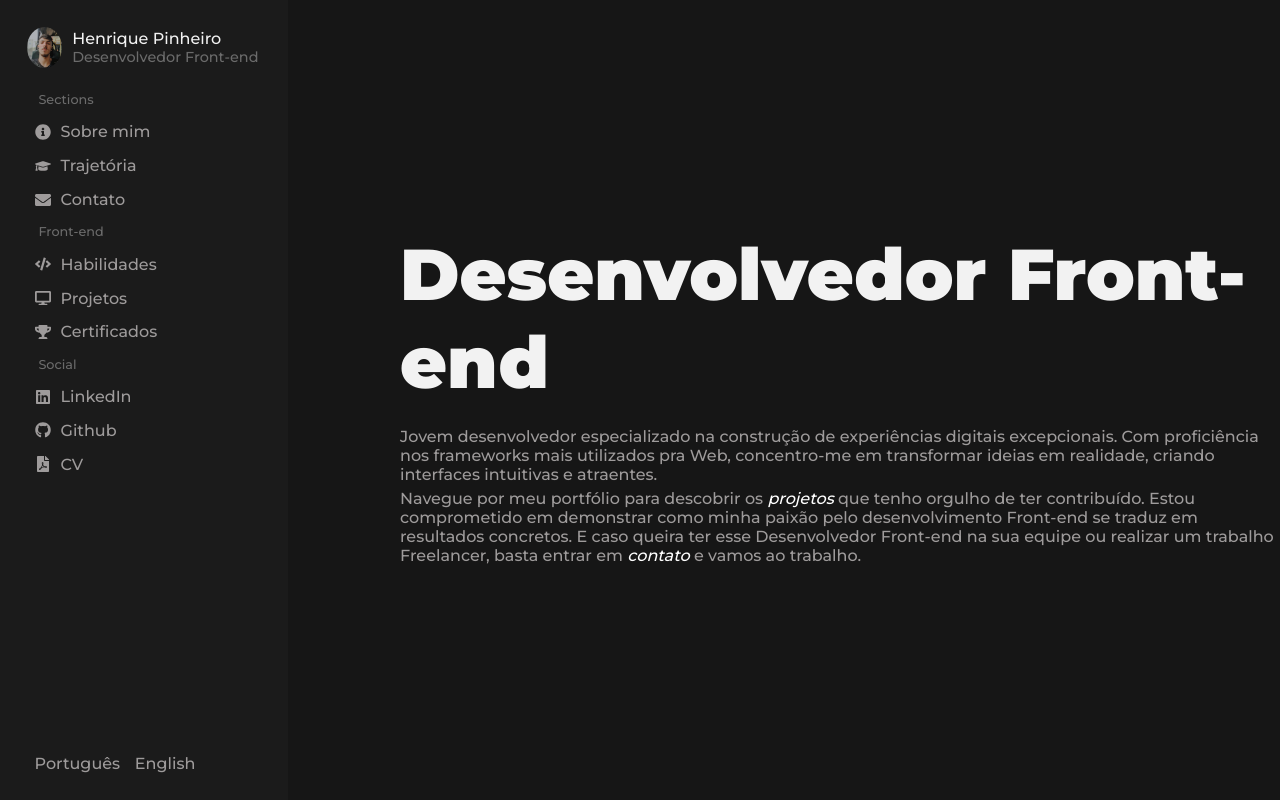
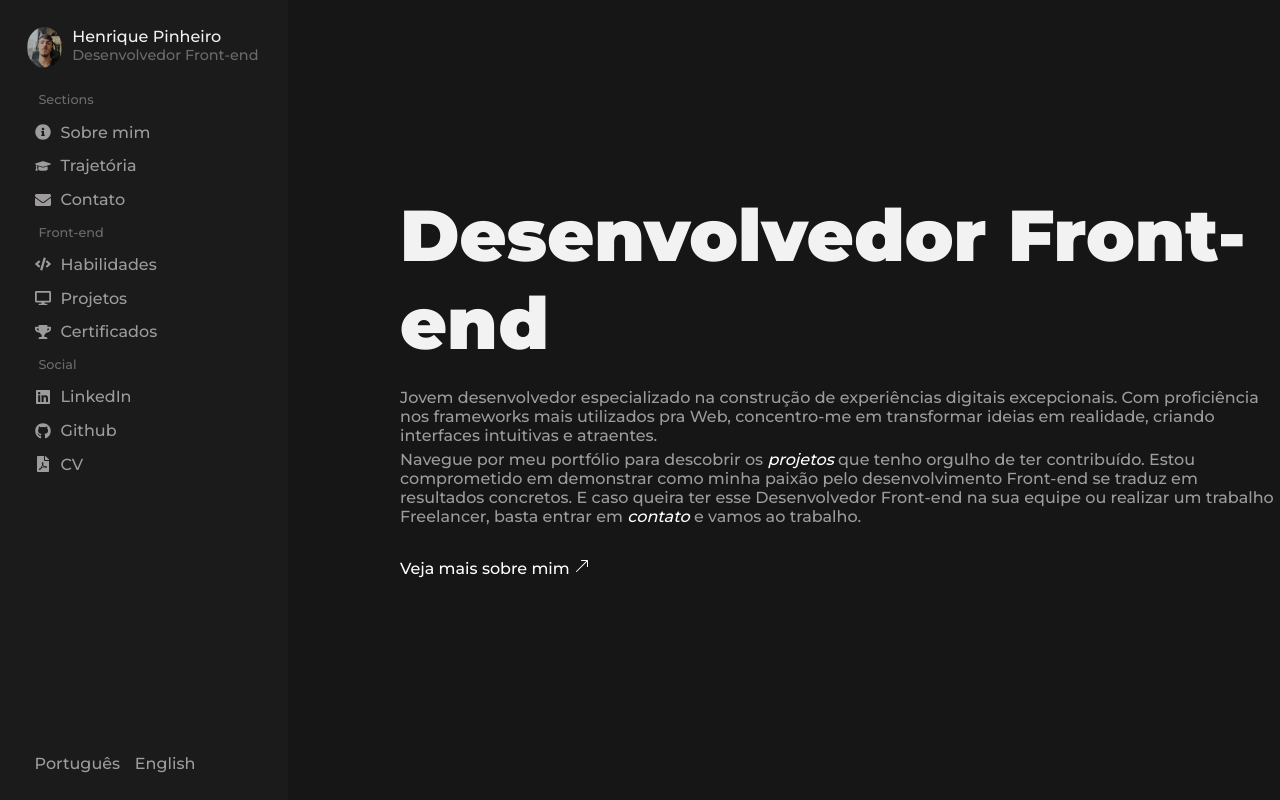
Before and after one commit to henriquepx/my_portfolio, a React (Vite) app: page / in a window 1280 px wide. Built offline with nearby package versions, Linux system fonts and the light colour scheme; a web font is replaced by a local one.

Commit message:
styles: change home page style

```diff
--- a/src/sections/Home.jsx
+++ b/src/sections/Home.jsx
@@ -1,4 +1,5 @@
-import styled from 'styled-components'
+import styled from 'styled-components';
+import { BsArrowUpRight } from 'react-icons/bs';
 
 const ContainerHome = styled.div`
     height: 100vh;
@@ -50,6 +51,39 @@ const LinkHome = styled.a`
     box-shadow: inset 200px 0 0 0 #9e9b9b;
   }
 `
+const ArrowToAbout = styled.a`
+  display: inline-block;
+  margin: 2rem 0;
+  font-family: 'Montserrat', sans-serif;
+  color: white;
+  border-radius: 5px;
+  position: relative;
+  text-decoration: none;
+
+  span {
+    position: relative;
+    z-index: 2;
+    &::before {
+    content: '';
+    position: absolute;
+    width: 100%;
+    height: 1px;
+    border-radius: 4px;
+    background-color: #ffffff;
+    bottom: -4px;
+    left: 0;
+    transform-origin: right;
+    transform: scaleX(0);
+    transition: transform .3s ease-in-out;
+    z-index: 1;
+  }
+
+  &:hover::before {
+    transform-origin: left;
+    transform: scaleX(1);
+  }
+  }
+`;
 
 const Home = () => {
   return (
@@ -57,7 +91,7 @@ const Home = () => {
       <h1>Desenvolvedor Front-end</h1>
       <p>Jovem desenvolvedor especializado na construção de experiências digitais excepcionais. Com proficiência nos frameworks mais utilizados pra Web, concentro-me em transformar ideias em realidade, criando interfaces intuitivas e atraentes.</p>
       <p>Navegue por meu portfólio para descobrir os <LinkHome href="#">projetos</LinkHome> que tenho orgulho de ter contribuído. Estou comprometido em demonstrar como minha paixão pelo desenvolvimento Front-end se traduz em resultados concretos. E caso queira ter esse Desenvolvedor Front-end na sua equipe ou realizar um trabalho Freelancer, basta entrar em <LinkHome href="">contato</LinkHome> e vamos ao trabalho.</p>
-      <p></p>
+      <ArrowToAbout href="about"><span>Veja mais sobre mim <BsArrowUpRight /></span></ArrowToAbout>
     </ContainerHome>
   )
 }
--- a/src/sections/Profile.jsx
+++ b/src/sections/Profile.jsx
@@ -21,13 +21,6 @@ const ContainerProfile = styled.div`
         width: 75%;
     }
 `
-const ProfileApresentation = styled.div`
-    display: flex;
-    align-items: center;
-    gap: 10px;
-
-    margin-bottom: 1rem;
-`
 const ImgProfile = styled.img`
     border-radius: 50%;
     width: 15%;
@@ -41,9 +34,43 @@ const TitleProfile = styled.h1`
     color: #f2f2f2;
 `
 const DescProfile = styled.p`
+    a {
         font-family: 'Montserrat', sans-serif;
         font-size: .9rem;
         color: #6b6b6b;
+        overflow: hidden;
+        position: relative;
+        display: inline-block;
+        &::before, &::after {
+            content: '';
+            position: absolute;
+            width: 100%;
+            left: 0;
+        }
+        &::after {
+            content: attr(data-replace);
+            height: 100%;
+            top: 0;
+            transform-origin: 50% 100%;
+            transform: translate3d(0, 100%, 0);
+            transition: transform .3s cubic-bezier(0.76, 0, 0.24, 1);
+            color: #6b6b6b;
+        }
+        &:hover::before {
+            transform-origin: 50% 50%;
+            transform: scaleY(0);
+        }
+        &:hover::after {
+            transform: translate3d(0, 0, 0);
+        }
+        span {
+            display: inline-block;
+            transition: transform .3s cubic-bezier(0.76, 0, 0.24, 1);
+        }
+        &:hover span {
+            transform: translate3d(0, 100%, 0);
+        }
+    }
 `
 const Nav2 = styled.nav`
     margin-top: .5rem;
@@ -79,17 +106,23 @@ const ChangeLanguage = styled.div`
     }
     }
 `
+const LinkToHome = styled.a`
+    display: flex;
+    align-items: center;
+    gap: 10px;
+    margin-bottom: 1rem;
+`
 const Profile = () => {
 
   return (
     <ContainerProfile>
-        <ProfileApresentation>
+            <LinkToHome href="/">
                 <ImgProfile src="profile.jpeg" alt="Foto profile do Henrique" />
                 <div>
                     <TitleProfile>Henrique Pinheiro</TitleProfile>
-                <DescProfile>Desenvolvedor Front-end</DescProfile>
+                    <DescProfile><a href="#" data-replace="Freelancer"><span>Desenvolvedor Front-end</span></a></DescProfile>
                 </div>
-        </ProfileApresentation>
+            </LinkToHome>
 
         <Nav2>
             <h2>Sections</h2>
```
Lines whose indentation alone changed are shown as unchanged.
